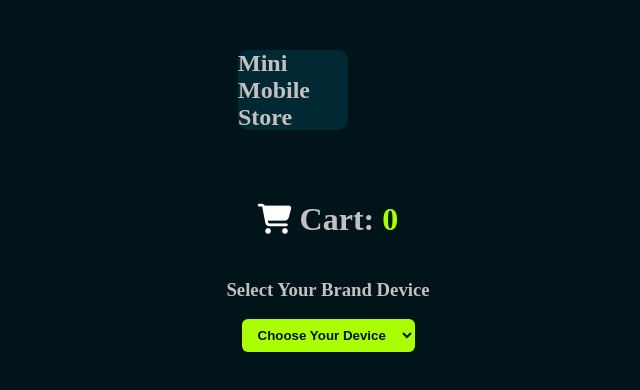
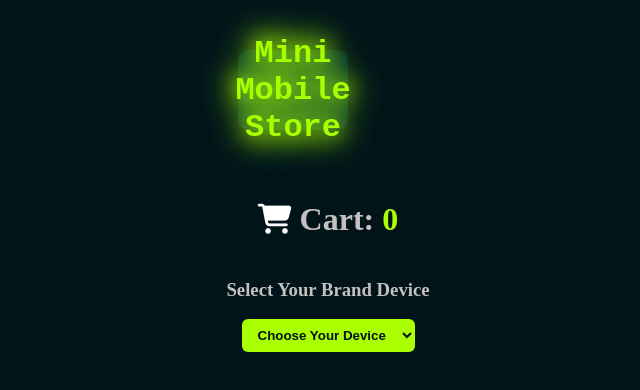
Before and after one commit to debshika06dd/MINI-MOBILE-STORE-WITH-ADD-TO-CART, a plain HTML site: page index.html in a window 1280 px wide. Shown: the whole page, without its empty margins (312-952 px from the left). Drawn offline with Linux system fonts and the light colour scheme.

Commit message:
Add class to body and h2 elements in index.html

```diff
--- a/index.html
+++ b/index.html
@@ -9,10 +9,11 @@
 
     </head>
 
-    <body>
+    <body class="matrix-bg">
 
         <div class="rounded-square">
-        <h2>Mini Mobile Store</h2>
+        <h2 class="matrix-text">Mini Mobile Store</h2>
+
         </div>
         <div id="cart">
             <h1 id="cartText">
```
